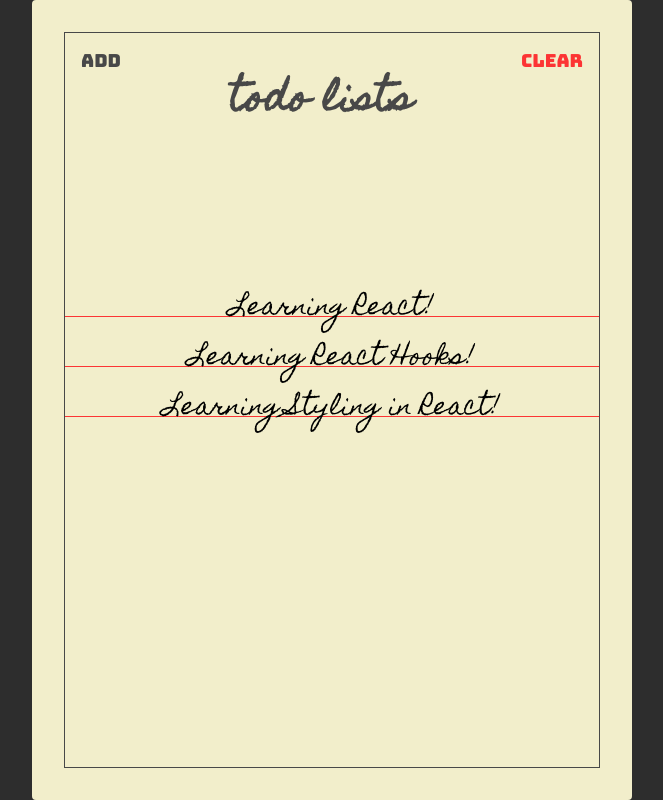
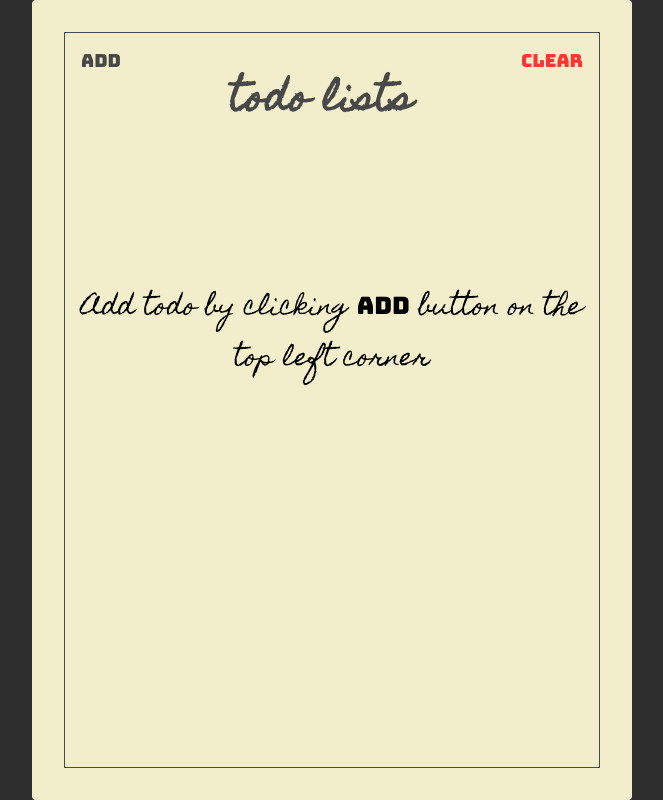
Before and after one commit to kendywijaya/Huahahaha, a React (Create React App) app: page / in a window 1280 px wide. Both pictures are taken after a click on the button "Clear". Shown: the whole page, without its empty margins (308-971 px from the left). Built offline with nearby package versions, Linux system fonts and the light colour scheme.

Commit message:
Membuat delete function dan placeholder

```diff
--- a/src/components/Header.jsx
+++ b/src/components/Header.jsx
@@ -1,21 +1,24 @@
 import React from "react";
 import PropTypes from "prop-types";
 
-const Header = ({ showAddToggle, showAdd }) => {
+const Header = ({ showAddToggle, showAdd, clearTodos }) => {
   return (
     <section className="header">
       <button className="header-btn --main-black-color" onClick={showAddToggle}>
         {showAdd ? "Finish" : "Add"}
       </button>
       <h1 className="header-title">Todo Lists</h1>
-      <button className="header-btn --main-red-color">Clear</button>
+      <button className="header-btn --main-red-color" onClick={clearTodos}>
+        Clear
+      </button>
     </section>
   );
 };
 
 Header.propTypes = {
   showAddToggle: PropTypes.func.isRequired,
-  showAdd: PropTypes.bool.isRequired
+  showAdd: PropTypes.bool.isRequired,
+  clearTodos: PropTypes.func.isRequired
 };
 
 export default Header;
--- a/src/components/Todos.jsx
+++ b/src/components/Todos.jsx
@@ -5,7 +5,8 @@
 const Todos = ({ todos, completeTodo }) => {
   return (
     <section className="todos">
-      {todos.map((todo, index) => {
+      {todos.length > 0 &&
+        todos.map((todo, index) => {
           return (
             <Todo
               key={index}
@@ -16,6 +17,13 @@
             />
           );
         })}
+      {todos.length === 0 && (
+        <div className="todo-placeholder-text">
+          Add todo by clicking{" "}
+          <span className="add-button-placeholder-text">Add</span> button on the
+          top left corner
+        </div>
+      )}
     </section>
   );
 };
--- a/src/pages/TodoList.jsx
+++ b/src/pages/TodoList.jsx
@@ -15,9 +15,12 @@
   const [showAdd, setShowAdd] = useState(false);
 
   const addTodo = (value) => {
-    const addedTodo = [...todos, { text: value }, { isCompleted: false }];
-
-    setTodos(addedTodo);
+    if (todos.length < 10) {
+      const addedTodo = [...todos, { text: value, isCompleted: false }];
+      setTodos(addedTodo);
+    } else {
+      alert("Only 10 todos is allowes");
+    }
   };
 
   const completeTodo = (index) => {
@@ -29,9 +32,15 @@
 
   const showAddToggle = () => setShowAdd(!showAdd);
 
+  const clearTodos = () => setTodos([]);
+
   return (
     <Paper>
-      <Header showAddToggle={showAddToggle} showAdd={showAdd} />
+      <Header
+        showAddToggle={showAddToggle}
+        showAdd={showAdd}
+        clearTodos={clearTodos}
+      />
       <TodoForm addTodo={addTodo} showAdd={showAdd} />
       <Todos todos={todos} completeTodo={completeTodo} />
     </Paper>
--- a/src/styles.css
+++ b/src/styles.css
@@ -158,3 +158,15 @@
   transform: translate(-50%);
   width: 100%;
 }
+
+.todo-placeholder-text {
+  font-family: "Homemade Apple", sans-serif;
+  font-size: 24px;
+  text-align: center;
+  padding: 16px;
+}
+
+.add-button-placeholder-text {
+  font-family: "bungee", sans-serif;
+  font-size: 24px;
+}
```
Lines whose indentation alone changed are shown as unchanged.
